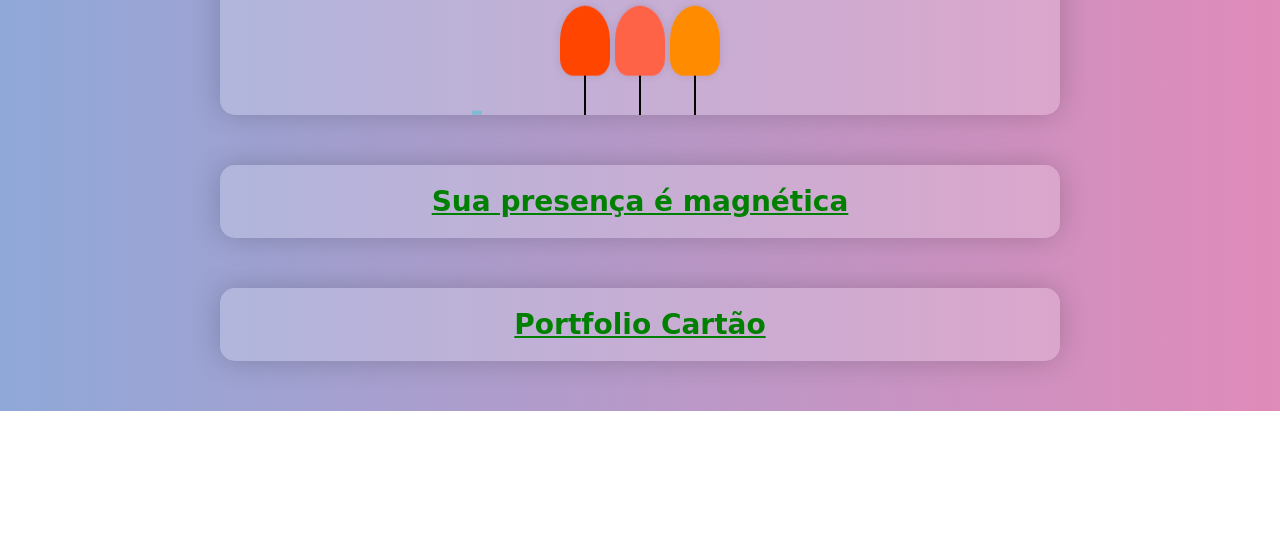
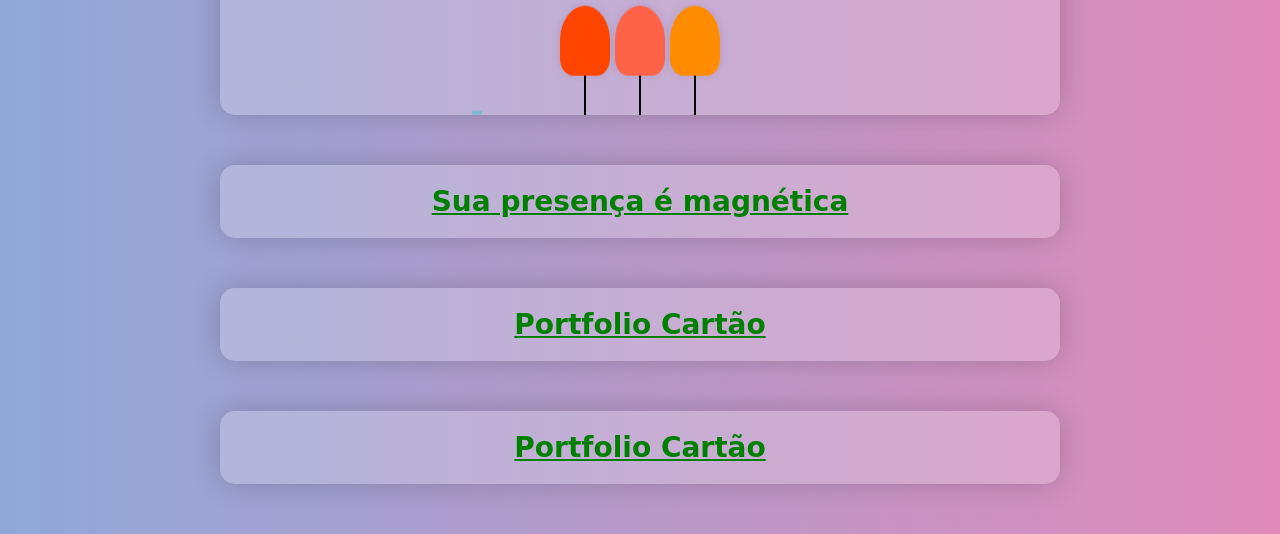
Before and after one commit to FelypeDantas/21, a plain HTML site: page index.html in a window 1280 px wide. Shown: the part 422-956 px from the top of the page. Before the commit the page ends 833 px from the top, so only its background shows below. Drawn offline with Linux system fonts and the light colour scheme.

Commit message:
Update index.html

```diff
--- a/index.html
+++ b/index.html
@@ -30,5 +30,8 @@
     <div class="container">
         <a href="https://tailwind-cartao.vercel.app/">Portfolio Cartão</a>
     </div>
+    <div class="container">
+        <a href="./coracao/index.html">Portfolio Cartão</a>
+    </div>
 </body>
 </html>
```
